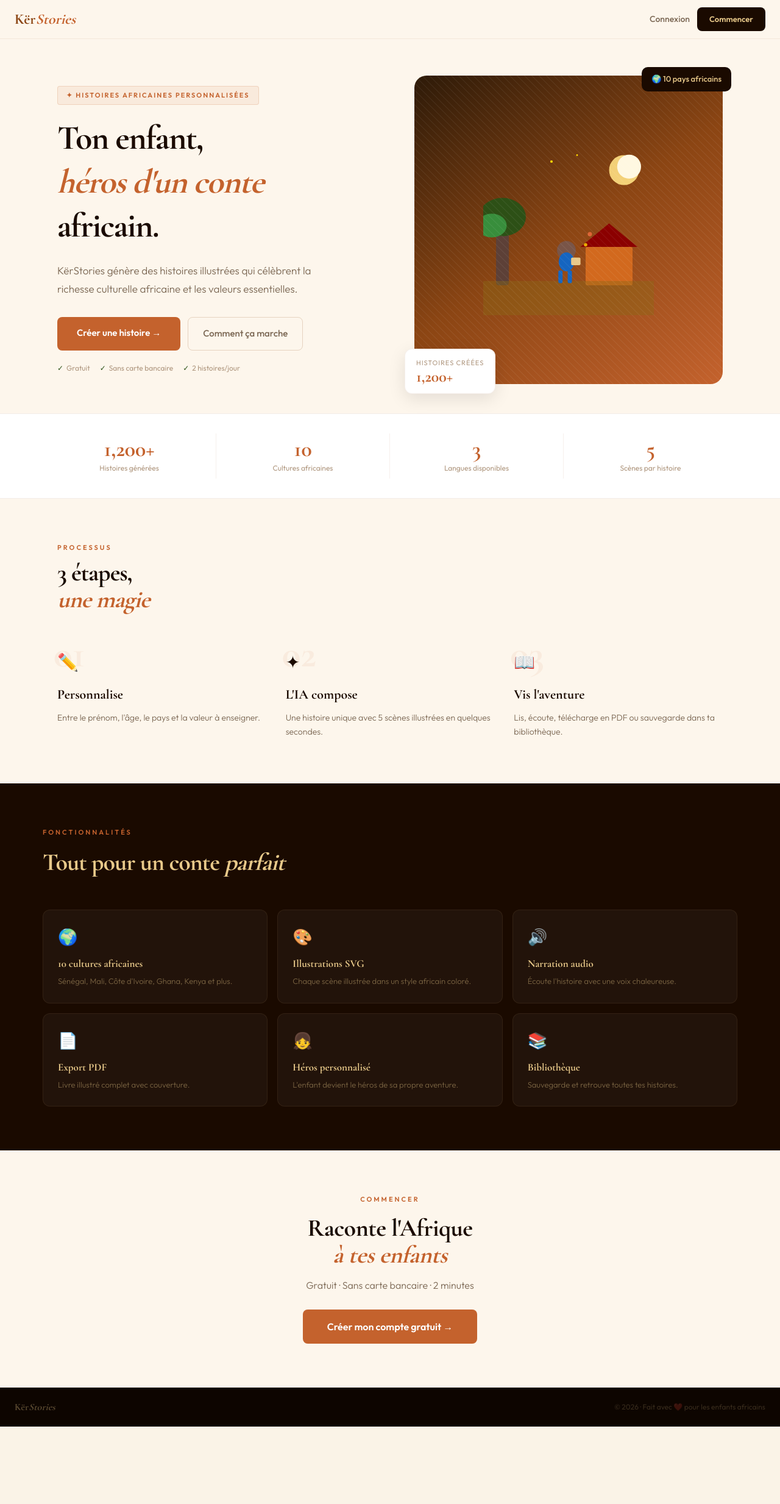
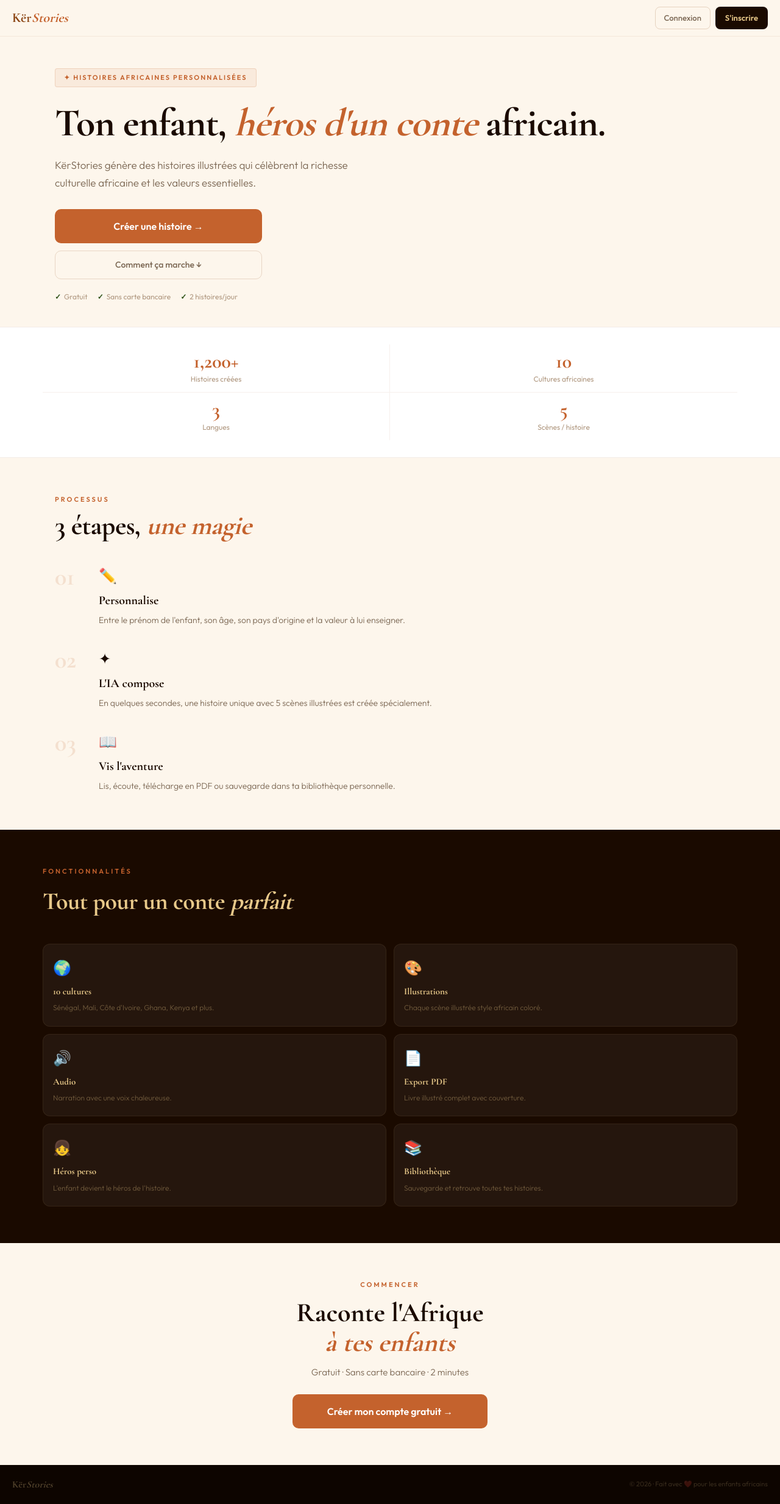
Before and after one commit to Abdou-Diallo-Dev/kerstories, a Next.js app: page /landing in a window 1280 px wide. Shown: the whole page at 61% size. Before the commit the page ends 2340 px from the top, so only its background shows below. Built offline with nearby package versions, Linux system fonts and the light colour scheme.

Commit message:
Fix landing page mobile responsive

```diff
--- a/src/app/landing/page.tsx
+++ b/src/app/landing/page.tsx
@@ -3,130 +3,102 @@ import Link from "next/link";
 
 export default function LandingPage() {
   return (
-    <div style={{ fontFamily: "var(--font-dm), 'Outfit', sans-serif", background: "#FDF6EC", minHeight: "100vh" }}>
+    <div style={{ fontFamily: "var(--font-dm), sans-serif", background: "#FDF6EC", minHeight: "100vh" }}>
 
-      {/* Nav */}
-      <nav style={{ background: "rgba(253,246,236,0.95)", borderBottom: "1px solid rgba(139,69,19,0.08)", padding: "0 24px", backdropFilter: "blur(12px)", position: "sticky", top: 0, zIndex: 50 }}
-        className="flex items-center justify-between h-16">
-        <h1 style={{ fontFamily: "var(--font-playfair), serif", fontSize: "24px", fontWeight: 700, color: "#8B4513" }}>
+      {/* ── Nav ── */}
+      <nav style={{ background: "rgba(253,246,236,0.96)", borderBottom: "1px solid rgba(139,69,19,0.08)", padding: "0 20px", backdropFilter: "blur(12px)", position: "sticky", top: 0, zIndex: 50, height: "60px", display: "flex", alignItems: "center", justifyContent: "space-between" }}>
+        <h1 style={{ fontFamily: "var(--font-playfair), serif", fontSize: "22px", fontWeight: 700, color: "#8B4513", flexShrink: 0 }}>
           Kër<span style={{ color: "#C4622D", fontStyle: "italic" }}>Stories</span>
         </h1>
-        <div className="flex items-center gap-3">
-          <Link href="/login" style={{ fontSize: "14px", color: "#7a6652", textDecoration: "none", fontWeight: 500 }} className="hidden sm:block">
+        <div style={{ display: "flex", alignItems: "center", gap: "8px" }}>
+          <Link href="/login" style={{ fontSize: "13px", color: "#7a6652", textDecoration: "none", fontWeight: 500, display: "none" }} className="sm:block hidden">
             Connexion
           </Link>
-          <Link href="/register" style={{ background: "#1A0A00", color: "#E8C98A", padding: "10px 20px", borderRadius: "8px", fontSize: "13px", fontWeight: 600, textDecoration: "none" }}>
-            Commencer
+          <Link href="/login" style={{ fontSize: "13px", color: "#7a6652", textDecoration: "none", fontWeight: 500, padding: "8px 14px", borderRadius: "8px", border: "1px solid rgba(139,69,19,0.2)" }}>
+            Connexion
+          </Link>
+          <Link href="/register" style={{ background: "#1A0A00", color: "#E8C98A", padding: "9px 16px", borderRadius: "8px", fontSize: "13px", fontWeight: 600, textDecoration: "none", whiteSpace: "nowrap" }}>
+            S&apos;inscrire
           </Link>
         </div>
       </nav>
 
-      {/* Hero */}
-      <section style={{ padding: "60px 24px 48px", maxWidth: "1140px", margin: "0 auto" }}
-        className="landing-hero-grid grid grid-cols-1 md:grid-cols-2 gap-12 md:gap-20 items-center">
-        <div>
+      {/* ── Hero ── */}
+      <section style={{ padding: "52px 20px 40px", maxWidth: "1140px", margin: "0 auto" }}>
+
+        {/* Badge */}
         <div style={{ display: "inline-flex", alignItems: "center", gap: "8px", background: "rgba(196,98,45,0.08)", border: "1px solid rgba(196,98,45,0.18)", color: "#C4622D", fontSize: "11px", fontWeight: 600, letterSpacing: "2px", textTransform: "uppercase", padding: "6px 14px", borderRadius: "4px", marginBottom: "24px" }}>
           ✦ Histoires africaines personnalisées
         </div>
-          <h2 className="landing-hero-title" style={{ fontFamily: "var(--font-playfair), serif", fontSize: "56px", fontWeight: 700, color: "#1A0A00", lineHeight: 1.08, marginBottom: "12px", letterSpacing: "-1.5px" }}>
-            Ton enfant,
-          </h2>
-          <h2 style={{ fontFamily: "var(--font-playfair), serif", fontSize: "56px", fontWeight: 700, color: "#C4622D", lineHeight: 1.08, marginBottom: "12px", letterSpacing: "-1.5px", fontStyle: "italic" }}>
-            héros d&apos;un conte
-          </h2>
-          <h2 style={{ fontFamily: "var(--font-playfair), serif", fontSize: "56px", fontWeight: 700, color: "#1A0A00", lineHeight: 1.08, marginBottom: "28px", letterSpacing: "-1.5px" }}>
+
+        {/* Titre */}
+        <h2 style={{ fontFamily: "var(--font-playfair), serif", fontWeight: 700, color: "#1A0A00", lineHeight: 1.08, letterSpacing: "-1px", marginBottom: "20px", fontSize: "clamp(40px, 10vw, 64px)" }}>
+          Ton enfant,{" "}
+          <span style={{ color: "#C4622D", fontStyle: "italic" }}>héros d&apos;un conte</span>{" "}
           africain.
         </h2>
-          <p style={{ fontSize: "17px", color: "#7a6652", lineHeight: 1.75, marginBottom: "32px", maxWidth: "440px", fontWeight: 300 }}>
+
+        {/* Desc */}
+        <p style={{ fontSize: "clamp(15px, 4vw, 17px)", color: "#7a6652", lineHeight: 1.75, marginBottom: "28px", fontWeight: 300, maxWidth: "500px" }}>
           KërStories génère des histoires illustrées qui célèbrent la richesse culturelle africaine et les valeurs essentielles.
         </p>
-          <div className="flex flex-col sm:flex-row gap-3">
-            <Link href="/register" style={{ background: "#C4622D", color: "white", padding: "15px 32px", borderRadius: "8px", fontSize: "15px", fontWeight: 600, textDecoration: "none", textAlign: "center" }}>
+
+        {/* CTA */}
+        <div style={{ display: "flex", flexDirection: "column", gap: "12px", maxWidth: "340px" }}>
+          <Link href="/register" style={{ background: "#C4622D", color: "white", padding: "16px 28px", borderRadius: "10px", fontSize: "16px", fontWeight: 600, textDecoration: "none", textAlign: "center", display: "block" }}>
             Créer une histoire →
           </Link>
-            <Link href="#comment" style={{ color: "#7a6652", fontSize: "15px", textDecoration: "none", fontWeight: 500, display: "flex", alignItems: "center", justifyContent: "center", gap: "8px", padding: "15px 24px", border: "1.5px solid rgba(139,69,19,0.2)", borderRadius: "8px" }}>
-              Comment ça marche
+          <Link href="#comment" style={{ color: "#7a6652", fontSize: "14px", textDecoration: "none", fontWeight: 500, textAlign: "center", padding: "12px", border: "1.5px solid rgba(139,69,19,0.18)", borderRadius: "10px", display: "block" }}>
+            Comment ça marche ↓
           </Link>
         </div>
-          <div className="flex flex-wrap gap-4 mt-5">
+
+        {/* Garanties */}
+        <div style={{ display: "flex", flexWrap: "wrap", gap: "16px", marginTop: "20px" }}>
           {["Gratuit", "Sans carte bancaire", "2 histoires/jour"].map((t) => (
             <span key={t} style={{ fontSize: "12px", color: "#b09880", display: "flex", alignItems: "center", gap: "5px" }}>
-                <span style={{ color: "#2D5016" }}>✓</span> {t}
+              <span style={{ color: "#2D5016", fontWeight: 700 }}>✓</span> {t}
             </span>
           ))}
         </div>
-        </div>
-
-        {/* Illustration hero — cachée sur mobile */}
-        <div className="landing-hero-img hidden md:block" style={{ position: "relative" }}>
-          <div style={{ background: "linear-gradient(145deg, #2D1A08 0%, #8B4513 50%, #C4622D 100%)", borderRadius: "20px", padding: "40px", aspectRatio: "1", display: "flex", alignItems: "center", justifyContent: "center", position: "relative", overflow: "hidden" }}>
-            <div style={{ position: "absolute", inset: 0, opacity: 0.05, backgroundImage: "repeating-linear-gradient(45deg, white 0, white 1px, transparent 0, transparent 50%)", backgroundSize: "12px 12px" }} />
-            <svg viewBox="0 0 400 400" style={{ width: "100%", maxWidth: "280px" }} xmlns="http://www.w3.org/2000/svg">
-              <rect x="30" y="180" width="30" height="150" fill="#5D4037" rx="6"/>
-              <ellipse cx="45" cy="170" rx="55" ry="45" fill="#2D5016"/>
-              <ellipse cx="20" cy="190" rx="35" ry="28" fill="#388E3C"/>
-              <circle cx="330" cy="60" r="35" fill="#FFE082" opacity="0.9"/>
-              <circle cx="342" cy="52" r="28" fill="#FFF8E1"/>
-              <circle cx="160" cy="40" r="3" fill="#FFD700"/>
-              <circle cx="220" cy="25" r="2" fill="#FFD700"/>
-              <rect x="240" y="240" width="110" height="90" fill="#D2691E" rx="4"/>
-              <polygon points="228,240 295,185 362,240" fill="#8B0000"/>
-              <rect y="320" width="400" height="80" fill="#8B6914" opacity="0.4"/>
-              <circle cx="195" cy="248" r="22" fill="#795548"/>
-              <ellipse cx="195" cy="275" rx="18" ry="22" fill="#1565C0"/>
-              <rect x="176" y="295" width="10" height="30" fill="#1565C0" rx="4"/>
-              <rect x="198" y="295" width="10" height="30" fill="#1565C0" rx="4"/>
-              <rect x="206" y="265" width="22" height="18" fill="#E8C98A" rx="3"/>
-              <circle cx="240" cy="235" r="4" fill="#FFD700" opacity="0.8"/>
-              <circle cx="250" cy="210" r="5" fill="#FF7043" opacity="0.7"/>
-            </svg>
-          </div>
-          <div style={{ position: "absolute", bottom: "-16px", left: "-16px", background: "white", borderRadius: "12px", padding: "14px 18px", boxShadow: "0 8px 28px rgba(0,0,0,0.1)", border: "1px solid rgba(139,69,19,0.08)" }}>
-            <p style={{ fontSize: "11px", color: "#b09880", marginBottom: "2px", letterSpacing: "1px", textTransform: "uppercase" }}>Histoires créées</p>
-            <p style={{ fontSize: "26px", fontWeight: 700, color: "#C4622D", fontFamily: "var(--font-playfair), serif", lineHeight: 1 }}>1,200+</p>
-          </div>
-          <div style={{ position: "absolute", top: "-14px", right: "-14px", background: "#1A0A00", borderRadius: "10px", padding: "10px 16px" }}>
-            <p style={{ fontSize: "13px", color: "#E8C98A", fontWeight: 500 }}>🌍 10 pays africains</p>
-          </div>
-        </div>
       </section>
 
-      {/* Chiffres */}
-      <section style={{ borderTop: "1px solid rgba(139,69,19,0.1)", borderBottom: "1px solid rgba(139,69,19,0.1)", background: "white", padding: "32px 24px" }}>
-        <div className="landing-stats grid grid-cols-2 md:grid-cols-4 gap-0" style={{ maxWidth: "1140px", margin: "0 auto" }}>
+      {/* ── Chiffres ── */}
+      <section style={{ borderTop: "1px solid rgba(139,69,19,0.1)", borderBottom: "1px solid rgba(139,69,19,0.1)", background: "white", padding: "28px 20px" }}>
+        <div style={{ maxWidth: "1140px", margin: "0 auto", display: "grid", gridTemplateColumns: "repeat(2, 1fr)", gap: "0" }}>
           {[
-            { num: "1,200+", label: "Histoires générées" },
+            { num: "1,200+", label: "Histoires créées" },
             { num: "10",     label: "Cultures africaines" },
-            { num: "3",      label: "Langues disponibles" },
-            { num: "5",      label: "Scènes par histoire" },
+            { num: "3",      label: "Langues" },
+            { num: "5",      label: "Scènes / histoire" },
           ].map((s, i) => (
-            <div key={s.label} style={{ textAlign: "center", padding: "8px 16px", borderRight: i < 3 ? "1px solid rgba(139,69,19,0.08)" : "none" }}>
-              <p style={{ fontFamily: "var(--font-playfair), serif", fontSize: "36px", fontWeight: 700, color: "#C4622D", lineHeight: 1, marginBottom: "4px" }}>{s.num}</p>
+            <div key={s.label} style={{ textAlign: "center", padding: "12px 16px", borderRight: i % 2 === 0 ? "1px solid rgba(139,69,19,0.08)" : "none", borderBottom: i < 2 ? "1px solid rgba(139,69,19,0.08)" : "none" }}>
+              <p style={{ fontFamily: "var(--font-playfair), serif", fontSize: "32px", fontWeight: 700, color: "#C4622D", lineHeight: 1, marginBottom: "4px" }}>{s.num}</p>
               <p style={{ fontSize: "12px", color: "#b09880" }}>{s.label}</p>
             </div>
           ))}
         </div>
       </section>
 
-      {/* Comment ça marche */}
-      <section id="comment" style={{ padding: "72px 24px", maxWidth: "1140px", margin: "0 auto" }}>
-        <div style={{ marginBottom: "48px" }}>
+      {/* ── Comment ça marche ── */}
+      <section id="comment" style={{ padding: "60px 20px", maxWidth: "1140px", margin: "0 auto" }}>
+        <div style={{ marginBottom: "40px" }}>
           <p style={{ fontSize: "11px", fontWeight: 600, letterSpacing: "3px", textTransform: "uppercase", color: "#C4622D", marginBottom: "10px" }}>PROCESSUS</p>
-          <h3 style={{ fontFamily: "var(--font-playfair), serif", fontSize: "40px", fontWeight: 700, color: "#1A0A00", letterSpacing: "-1px", lineHeight: 1.1 }}>
-            3 étapes,<br/><span style={{ fontStyle: "italic", color: "#C4622D" }}>une magie</span>
+          <h3 style={{ fontFamily: "var(--font-playfair), serif", fontSize: "clamp(30px, 8vw, 44px)", fontWeight: 700, color: "#1A0A00", letterSpacing: "-0.5px", lineHeight: 1.1 }}>
+            3 étapes, <span style={{ fontStyle: "italic", color: "#C4622D" }}>une magie</span>
           </h3>
         </div>
-        <div className="landing-3-cols grid grid-cols-1 md:grid-cols-3 gap-8">
+        <div style={{ display: "flex", flexDirection: "column", gap: "32px" }}>
           {[
-            { num: "01", icon: "✏️", title: "Personnalise", desc: "Entre le prénom, l'âge, le pays et la valeur à enseigner." },
-            { num: "02", icon: "✦",  title: "L'IA compose", desc: "Une histoire unique avec 5 scènes illustrées en quelques secondes." },
-            { num: "03", icon: "📖", title: "Vis l'aventure", desc: "Lis, écoute, télécharge en PDF ou sauvegarde dans ta bibliothèque." },
+            { num: "01", icon: "✏️", title: "Personnalise", desc: "Entre le prénom de l'enfant, son âge, son pays d'origine et la valeur à lui enseigner." },
+            { num: "02", icon: "✦",  title: "L'IA compose", desc: "En quelques secondes, une histoire unique avec 5 scènes illustrées est créée spécialement." },
+            { num: "03", icon: "📖", title: "Vis l'aventure", desc: "Lis, écoute, télécharge en PDF ou sauvegarde dans ta bibliothèque personnelle." },
           ].map((s) => (
-            <div key={s.num} style={{ position: "relative", paddingTop: "12px" }}>
-              <span style={{ fontFamily: "var(--font-playfair), serif", fontSize: "64px", fontWeight: 700, color: "rgba(196,98,45,0.07)", position: "absolute", top: "-12px", left: "-6px", lineHeight: 1, userSelect: "none" }}>{s.num}</span>
-              <div style={{ position: "relative", zIndex: 1 }}>
-                <div style={{ fontSize: "28px", marginBottom: "16px" }}>{s.icon}</div>
-                <h4 style={{ fontFamily: "var(--font-playfair), serif", fontSize: "22px", fontWeight: 700, color: "#1A0A00", marginBottom: "10px" }}>{s.title}</h4>
+            <div key={s.num} style={{ display: "flex", gap: "20px", alignItems: "flex-start" }}>
+              <div style={{ fontFamily: "var(--font-playfair), serif", fontSize: "40px", fontWeight: 700, color: "rgba(196,98,45,0.15)", lineHeight: 1, flexShrink: 0, width: "52px" }}>{s.num}</div>
+              <div>
+                <div style={{ fontSize: "24px", marginBottom: "8px" }}>{s.icon}</div>
+                <h4 style={{ fontFamily: "var(--font-playfair), serif", fontSize: "20px", fontWeight: 700, color: "#1A0A00", marginBottom: "6px" }}>{s.title}</h4>
                 <p style={{ color: "#7a6652", fontSize: "14px", lineHeight: 1.7, fontWeight: 300 }}>{s.desc}</p>
               </div>
             </div>
@@ -134,56 +106,58 @@ export default function LandingPage() {
         </div>
       </section>
 
-      {/* Features */}
-      <section style={{ background: "#1A0A00", padding: "72px 24px" }}>
+      {/* ── Features ── */}
+      <section style={{ background: "#1A0A00", padding: "60px 20px" }}>
         <div style={{ maxWidth: "1140px", margin: "0 auto" }}>
-          <div style={{ marginBottom: "48px" }}>
+          <div style={{ marginBottom: "40px" }}>
             <p style={{ fontSize: "11px", fontWeight: 600, letterSpacing: "3px", textTransform: "uppercase", color: "#C4622D", marginBottom: "10px" }}>FONCTIONNALITÉS</p>
-            <h3 style={{ fontFamily: "var(--font-playfair), serif", fontSize: "40px", fontWeight: 700, color: "#E8C98A", letterSpacing: "-1px" }}>
+            <h3 style={{ fontFamily: "var(--font-playfair), serif", fontSize: "clamp(28px, 7vw, 40px)", fontWeight: 700, color: "#E8C98A", letterSpacing: "-0.5px" }}>
               Tout pour un conte <span style={{ fontStyle: "italic" }}>parfait</span>
             </h3>
           </div>
-          <div className="landing-3-cols grid grid-cols-1 sm:grid-cols-2 md:grid-cols-3 gap-4">
+          {/* 2 colonnes sur mobile, 3 sur desktop */}
+          <div style={{ display: "grid", gridTemplateColumns: "repeat(2, 1fr)", gap: "12px" }}>
             {[
-              { icon: "🌍", title: "10 cultures africaines", desc: "Sénégal, Mali, Côte d'Ivoire, Ghana, Kenya et plus." },
-              { icon: "🎨", title: "Illustrations SVG", desc: "Chaque scène illustrée dans un style africain coloré." },
-              { icon: "🔊", title: "Narration audio", desc: "Écoute l'histoire avec une voix chaleureuse." },
-              { icon: "📄", title: "Export PDF", desc: "Livre illustré complet avec couverture." },
-              { icon: "👧", title: "Héros personnalisé", desc: "L'enfant devient le héros de sa propre aventure." },
-              { icon: "📚", title: "Bibliothèque", desc: "Sauvegarde et retrouve toutes tes histoires." },
+              { icon: "🌍", title: "10 cultures",        desc: "Sénégal, Mali, Côte d'Ivoire, Ghana, Kenya et plus." },
+              { icon: "🎨", title: "Illustrations",      desc: "Chaque scène illustrée style africain coloré." },
+              { icon: "🔊", title: "Audio",              desc: "Narration avec une voix chaleureuse." },
+              { icon: "📄", title: "Export PDF",         desc: "Livre illustré complet avec couverture." },
+              { icon: "👧", title: "Héros perso",        desc: "L'enfant devient le héros de l'histoire." },
+              { icon: "📚", title: "Bibliothèque",       desc: "Sauvegarde et retrouve toutes tes histoires." },
             ].map((f) => (
-              <div key={f.title} style={{ background: "rgba(255,255,255,0.04)", border: "1px solid rgba(232,201,138,0.08)", borderRadius: "12px", padding: "24px" }}>
-                <div style={{ fontSize: "26px", marginBottom: "12px" }}>{f.icon}</div>
-                <h4 style={{ fontFamily: "var(--font-playfair), serif", fontSize: "17px", fontWeight: 700, color: "#E8C98A", marginBottom: "6px" }}>{f.title}</h4>
-                <p style={{ color: "rgba(232,201,138,0.45)", fontSize: "13px", lineHeight: 1.65, fontWeight: 300 }}>{f.desc}</p>
+              <div key={f.title} style={{ background: "rgba(255,255,255,0.05)", border: "1px solid rgba(232,201,138,0.08)", borderRadius: "12px", padding: "20px 16px" }}>
+                <div style={{ fontSize: "24px", marginBottom: "10px" }}>{f.icon}</div>
+                <h4 style={{ fontFamily: "var(--font-playfair), serif", fontSize: "15px", fontWeight: 700, color: "#E8C98A", marginBottom: "6px" }}>{f.title}</h4>
+                <p style={{ color: "rgba(232,201,138,0.4)", fontSize: "12px", lineHeight: 1.6, fontWeight: 300 }}>{f.desc}</p>
               </div>
             ))}
           </div>
         </div>
       </section>
 
-      {/* CTA */}
-      <section style={{ background: "#FDF6EC", padding: "72px 24px", textAlign: "center" }}>
-        <div style={{ maxWidth: "520px", margin: "0 auto" }}>
-          <p style={{ fontSize: "11px", fontWeight: 600, letterSpacing: "3px", textTransform: "uppercase", color: "#C4622D", marginBottom: "16px" }}>COMMENCER</p>
-          <h3 style={{ fontFamily: "var(--font-playfair), serif", fontSize: "40px", fontWeight: 700, color: "#1A0A00", marginBottom: "16px", lineHeight: 1.1, letterSpacing: "-0.5px" }}>
-            Raconte l&apos;Afrique<br/><span style={{ fontStyle: "italic", color: "#C4622D" }}>à tes enfants</span>
+      {/* ── CTA Final ── */}
+      <section style={{ background: "#FDF6EC", padding: "60px 20px", textAlign: "center" }}>
+        <div style={{ maxWidth: "480px", margin: "0 auto" }}>
+          <p style={{ fontSize: "11px", fontWeight: 600, letterSpacing: "3px", textTransform: "uppercase", color: "#C4622D", marginBottom: "14px" }}>COMMENCER</p>
+          <h3 style={{ fontFamily: "var(--font-playfair), serif", fontSize: "clamp(30px, 8vw, 44px)", fontWeight: 700, color: "#1A0A00", marginBottom: "14px", lineHeight: 1.1 }}>
+            Raconte l&apos;Afrique<br/>
+            <span style={{ fontStyle: "italic", color: "#C4622D" }}>à tes enfants</span>
           </h3>
-          <p style={{ color: "#7a6652", fontSize: "16px", marginBottom: "28px", fontWeight: 300 }}>
+          <p style={{ color: "#7a6652", fontSize: "15px", marginBottom: "24px", fontWeight: 300 }}>
             Gratuit · Sans carte bancaire · 2 minutes
           </p>
-          <Link href="/register" style={{ background: "#C4622D", color: "white", padding: "16px 40px", borderRadius: "8px", fontSize: "16px", fontWeight: 600, textDecoration: "none", display: "inline-block" }}>
+          <Link href="/register" style={{ background: "#C4622D", color: "white", padding: "16px 36px", borderRadius: "10px", fontSize: "16px", fontWeight: 600, textDecoration: "none", display: "inline-block", width: "100%", maxWidth: "320px", textAlign: "center" }}>
             Créer mon compte gratuit →
           </Link>
         </div>
       </section>
 
-      {/* Footer */}
-      <footer style={{ background: "#0D0500", padding: "20px 24px", display: "flex", flexWrap: "wrap", alignItems: "center", justifyContent: "space-between", gap: "8px" }}>
-        <p style={{ fontFamily: "var(--font-playfair), serif", fontSize: "16px", fontWeight: 700, color: "rgba(232,201,138,0.35)" }}>
+      {/* ── Footer ── */}
+      <footer style={{ background: "#0D0500", padding: "20px", display: "flex", flexWrap: "wrap", alignItems: "center", justifyContent: "space-between", gap: "8px" }}>
+        <p style={{ fontFamily: "var(--font-playfair), serif", fontSize: "16px", fontWeight: 700, color: "rgba(232,201,138,0.3)" }}>
           Kër<span style={{ fontStyle: "italic" }}>Stories</span>
         </p>
-        <p style={{ color: "rgba(232,201,138,0.2)", fontSize: "12px" }}>© 2026 · Fait avec ❤️ pour les enfants africains</p>
+        <p style={{ color: "rgba(232,201,138,0.2)", fontSize: "11px" }}>© 2026 · Fait avec ❤️ pour les enfants africains</p>
       </footer>
     </div>
   );
```
Lines whose indentation alone changed are shown as unchanged.
